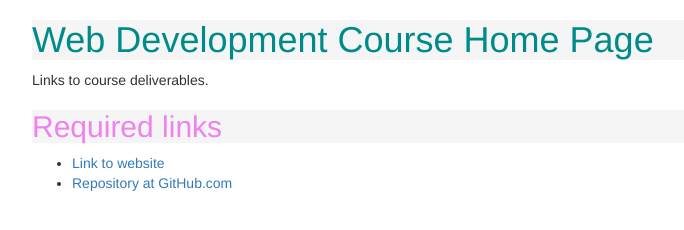
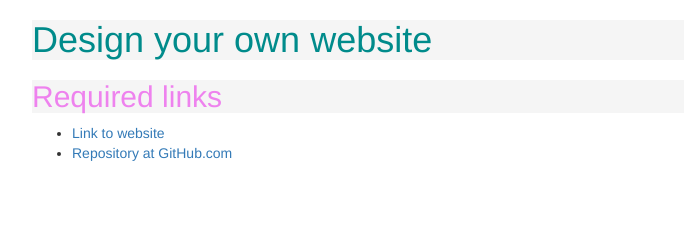
Before and after one commit to PratikJaipuria/develop-your-website, a website: page public/index.html in a window 1280 px wide. Shown: the whole page, without its empty margins (38-722 px from the left). Drawn offline with nearby package versions, Linux system fonts and the light colour scheme.

Commit message:
Changes added

```diff
--- a/public/index.html
+++ b/public/index.html
@@ -4,7 +4,7 @@
     <link href="https://maxcdn.bootstrapcdn.com/bootstrap/3.3.7/css/bootstrap.min.css" rel="stylesheet">
     <meta name="viewport" content="width=device-width, initial-scale=1.0">
     <meta charset="UTF-8">
-    <title>Web Development Course Home Page</title>
+    <title>Develop your own website</title>
     <style>
         h1{
             color:darkcyan;
@@ -19,10 +19,8 @@
 </head>
 <body>
 <div class = "container">
-    <h1 >Web Development Course Home Page</h1>
-    <p>
-        Links to course deliverables.
-    </p>
+    <h1>Design your own website</h1>
+
 
     <h2>Required links</h2>
     <ul>
```
Also changed, not shown: README.md.
